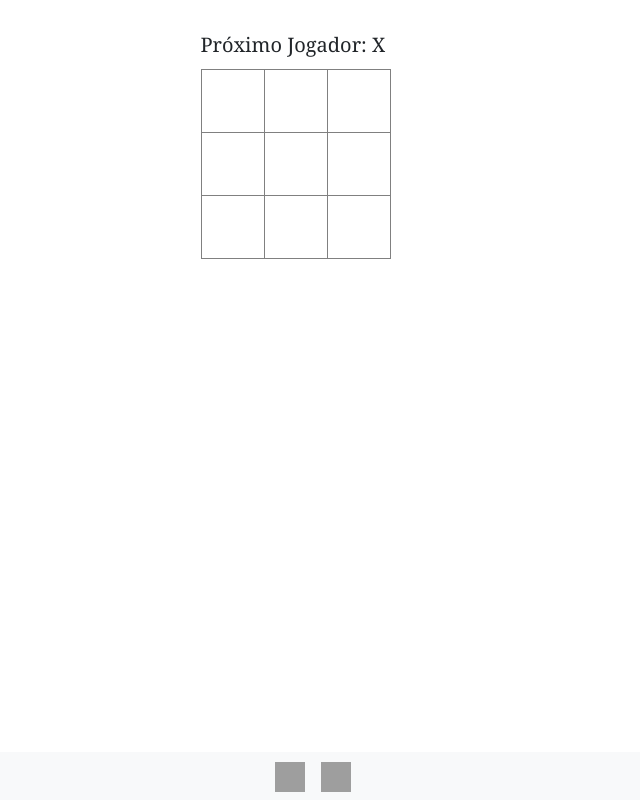
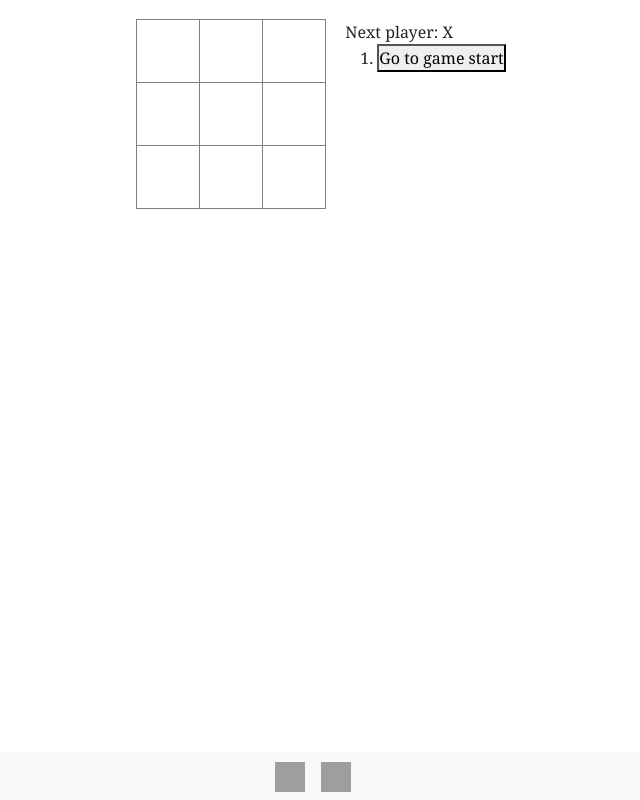
Before and after one commit to LeninGS/jogo-da-velha-react, a Next.js app: page / in a window 1280 px wide. Shown: the whole page, without its empty margins (319-959 px from the left). Built offline with nearby package versions, Linux system fonts and the light colour scheme; grey boxes are pictures that could not be loaded.

Commit message:
Implementação de histórico de jogo

```diff
--- a/pages/index.js
+++ b/pages/index.js
@@ -1,6 +1,6 @@
+import 'bootstrap/dist/css/bootstrap.min.css';
 import React, { Component } from 'react';
 import { SquareCSS, StatusCSS, BoardRowCSS, GameCSS, GameInfoCSS } from '../Componentes/Jogo/index.jsx';
-import 'bootstrap/dist/css/bootstrap.min.css';
 
 function Square(props) {
     return (
@@ -12,61 +12,19 @@
     );
 }
 
-class Status extends React.Component {
-    render() {
-        return (
-            <div
-                className="status"
-                valueStatus={this.props.valueStatus}
-            >
-                Next player: {this.props.valueStatus}
-            </div>
-        );
-    }
-}
-
 class Board extends React.Component {
-    constructor(props) {
-        super(props);
-        this.state = {
-            squares: Array(9).fill(null),
-            xIsNext: true,
-        };
-    }
-
-    handleClick(i) {
-        const squares = this.state.squares.slice();
-        if (calculateWinner(squares) || squares[i]) {
-            return;
-        }
-        squares[i] = this.state.xIsNext ? 'X' : 'O';
-        this.setState({
-            squares: squares,
-            xIsNext: !this.state.xIsNext,
-        });
-    }
-
     renderSquare(i) {
         return (
             <Square
-                value={this.state.squares[i]}
-                onClick={() => this.handleClick(i)}
+                value={this.props.squares[i]}
+                onClick={() => this.props.onClick(i)}
             />
         );
     }
 
     render() {
-        const winner = calculateWinner(this.state.squares);
-        let status;
-        if (winner) {
-            status = 'Ganhador: ' + winner;
-        } else {
-            status = 'Próximo Jogador: ' + (this.state.xIsNext ? 'X' : 'O');
-        }
-
         return (
             <>
-                <StatusCSS>{status}</StatusCSS>
                 <BoardRowCSS>
                     {this.renderSquare(0)}
                     {this.renderSquare(1)}
@@ -106,18 +64,79 @@
 }
 
 class Game extends React.Component {
+    constructor(props) {
+        super(props);
+        this.state = {
+            history: [{
+                squares: Array(9).fill(null),
+            }],
+            stepNumber: 0,
+            xIsNext: true,
+        };
+    }
+
+    handleClick(i) {
+        const history = this.state.history.slice(0, this.state.stepNumber + 1);
+        const current = history[history.length - 1];
+        const squares = current.squares.slice();
+        if (calculateWinner(squares) || squares[i]) {
+            return;
+        }
+        squares[i] = this.state.xIsNext ? "X" : "O";
+        this.setState({
+            history: history.concat([
+                {
+                    squares: squares
+                }
+            ]),
+            stepNumber: history.length,
+            xIsNext: !this.state.xIsNext
+        });
+    }
+
+    jumpTo(step) {
+        this.setState({
+            stepNumber: step,
+            xIsNext: (step % 2) === 0
+        });
+    }
 
     render() {
+        const history = this.state.history;
+        const current = history[this.state.stepNumber];
+        const winner = calculateWinner(current.squares);
+
+        const moves = history.map((step, move) => {
+            const desc = move ?
+                'Go to move #' + move :
+                'Go to game start';
+            return (
+                <li key={move}>
+                    <button onClick={() => this.jumpTo(move)}>{desc}</button>
+                </li>
+            );
+        });
+
+        let status;
+        if (winner) {
+            status = "Winner: " + winner;
+        } else {
+            status = "Next player: " + (this.state.xIsNext ? "X" : "O");
+        }
+
         return (
             <>
                 <Menu />
                 <GameCSS>
                     <div className="game-board">
-                        <Board />
+                        <Board
+                            squares={current.squares}
+                            onClick={i => this.handleClick(i)}
+                        />
                     </div>
                     <GameInfoCSS>
-                        <div>{/* status */}</div>
-                        <ol>{/* TODO */}</ol>
+                        <div>{status}</div>
+                        <ol>{moves}</ol>
                     </GameInfoCSS>
                 </GameCSS>
             </>
```
